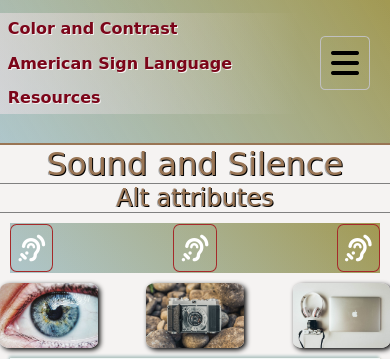
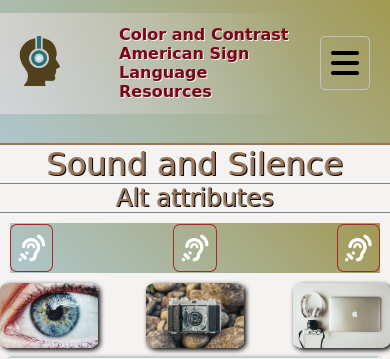
Before and after one commit to chingu-voyages/v22-bears-team-07, a Flask app: page / in a window 390 px wide. Shown: the top 359 px of the page. Run offline with Flask 2, Linux system fonts and the light colour scheme; some libraries are stand-ins or nearby versions; some web fonts are replaced.

Commit message:
<ham-nav> updates
Fixed some ham-nav issues
and removed the media css that removed hero image on mobile.

```diff
--- a/static/css/asl.css
+++ b/static/css/asl.css
@@ -135,9 +135,7 @@ img {
 /* --------  MOBILE -----------*/
 
 @media all and (max-width: 799px) and (min-width: 220px) {
-  #nav-hero {
-    display: none;
-  }
+
 }
 /* light back: #ecf1f1*/
 /* dark back: #25262d*/
--- a/static/css/ham_nav.css
+++ b/static/css/ham_nav.css
@@ -59,6 +59,7 @@ nav {
     display: flex;
     flex-direction: row;
     align-items: center;
+    justify-content: center;
     width: 100vw;
     background: linear-gradient(90deg, #f7e5eb7d, transparent);
 }
@@ -76,7 +77,7 @@ nav {
         text-decoration: none;
         font-weight: bold;
         width: auto;
-        padding: 2vw;
+        /*padding: 2vw;*/
         /*color: white;*/
         color: #7b0519;
         text-shadow: 1px 1px #f5f3f2;
--- a/static/css/home.css
+++ b/static/css/home.css
@@ -113,9 +113,7 @@ p{
     padding: 1ch;
     font-size: 15px;
   }
-  #nav-hero {
-    display: none;
-  }
+
   #resources {
     padding: 2ch;
     font-size: 15px;
```
Also changed, not shown: templates/colorV2.html (+1 -1 lines).
